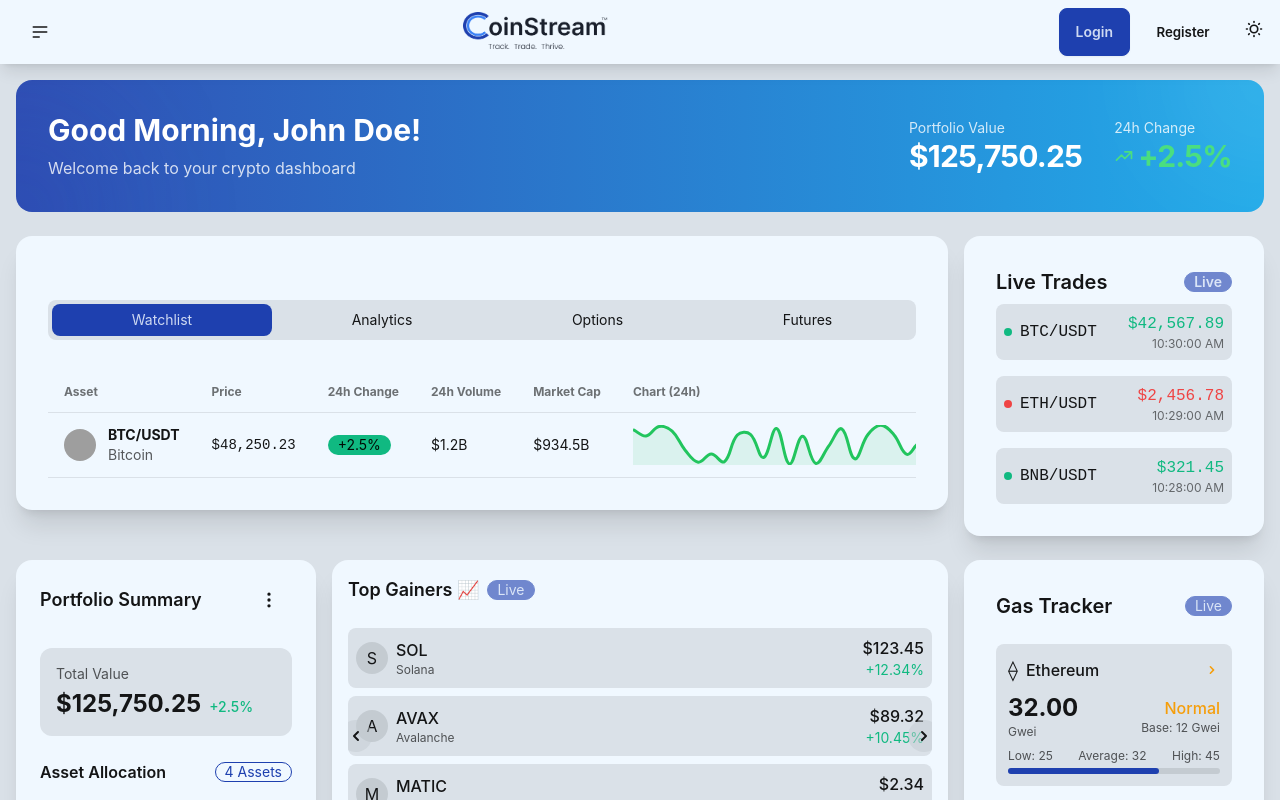
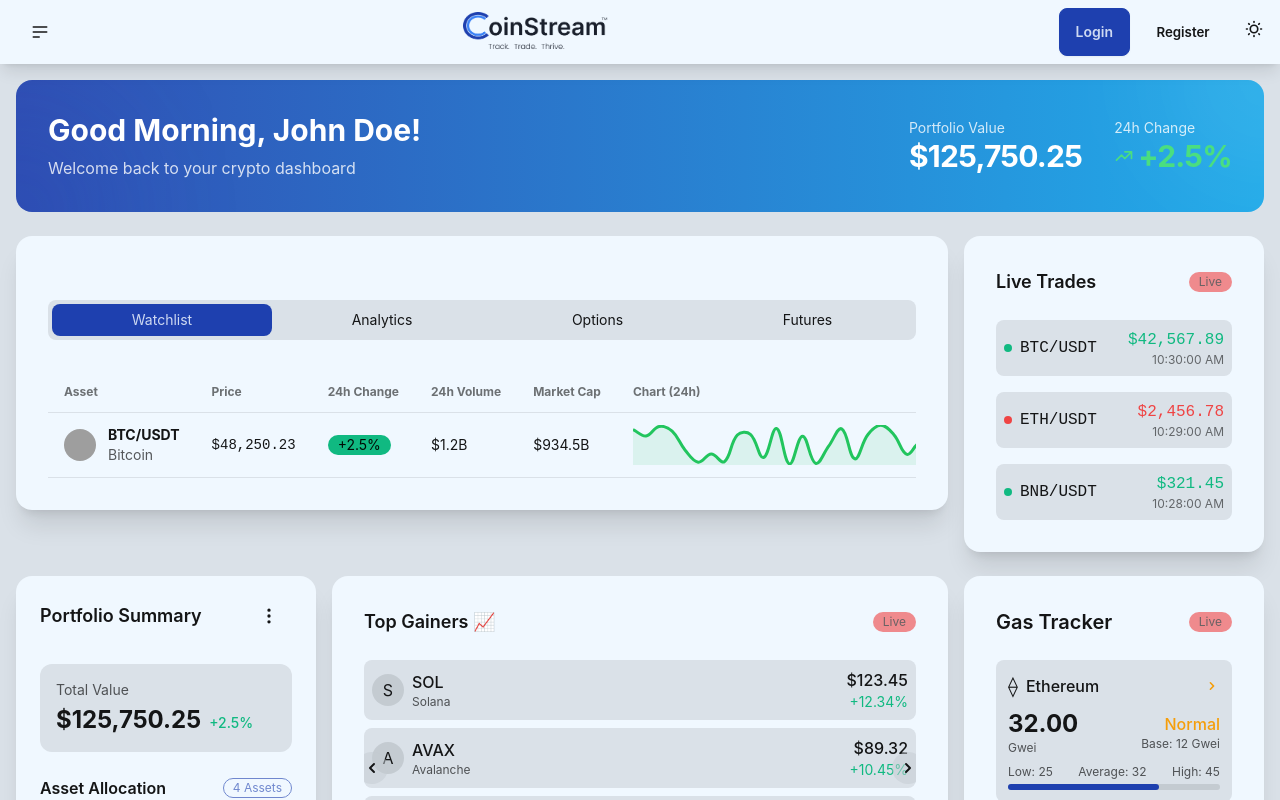
Before and after one commit to AnsHPaTeL2927/CryptoCurrencyFrontend, a React (Vite) app: page / in a window 1280 px wide. Shown: the top 800 px of the page. Built offline with nearby package versions, Linux system fonts and the light colour scheme; grey boxes are pictures that could not be loaded.

Commit message:
make common component of bedge and use it

```diff
--- /dev/null
+++ b/src/components/common/AnimatePulseBedge.jsx
@@ -0,0 +1,25 @@
+/* eslint-disable react/prop-types */
+const AnimatePulseBedge = ({ color = "primary", text = "Live", className = "" }) => {
+  const getColorClass = () => {
+    switch (color) {
+      case "success":
+        return "badge-success";
+      case "error":
+        return "badge-error";
+      case "warning":
+        return "badge-warning";
+      default:
+        return "badge-primary";
+    }
+  };
+
+  return (
+    <span
+      className={`badge ${getColorClass()} animate-pulse text-xs ${className}`}
+    >
+      {text}
+    </span>
+  );
+};
+
+export default AnimatePulseBedge;
--- a/src/components/dashboard/GasTracker.jsx
+++ b/src/components/dashboard/GasTracker.jsx
@@ -1,4 +1,5 @@
 import { useState, useEffect } from 'react';
+import AnimatePulseBedge from '../common/AnimatePulseBedge';
 
 const GasTracker = () => {
   const [networks, setNetworks] = useState([
@@ -94,7 +95,7 @@ const GasTracker = () => {
       <div className="card-body">
         <div className="flex justify-between items-center mb-4">
           <h2 className="card-title">Gas Tracker</h2>
-          <div className="badge badge-primary animate-pulse">Live</div>
+          <AnimatePulseBedge color='error'/>
         </div>
 
         <div className="space-y-4">
--- a/src/components/dashboard/LiveTradesFeed.jsx
+++ b/src/components/dashboard/LiveTradesFeed.jsx
@@ -1,10 +1,28 @@
-import { useState, useEffect } from 'react';
-
+import { useState, useEffect } from "react";
+import AnimatePulseBedge from "../common/AnimatePulseBedge";
 const LiveTradesFeed = () => {
   const [trades, setTrades] = useState([
-    { id: 1, pair: 'BTC/USDT', price: 42567.89, type: 'buy', time: '2024-02-12T10:30:00Z' },
-    { id: 2, pair: 'ETH/USDT', price: 2456.78, type: 'sell', time: '2024-02-12T10:29:00Z' },
-    { id: 3, pair: 'BNB/USDT', price: 321.45, type: 'buy', time: '2024-02-12T10:28:00Z' },
+    {
+      id: 1,
+      pair: "BTC/USDT",
+      price: 42567.89,
+      type: "buy",
+      time: "2024-02-12T10:30:00Z",
+    },
+    {
+      id: 2,
+      pair: "ETH/USDT",
+      price: 2456.78,
+      type: "sell",
+      time: "2024-02-12T10:29:00Z",
+    },
+    {
+      id: 3,
+      pair: "BNB/USDT",
+      price: 321.45,
+      type: "buy",
+      time: "2024-02-12T10:28:00Z",
+    },
   ]);
 
   useEffect(() => {
@@ -12,12 +30,14 @@ const LiveTradesFeed = () => {
     const interval = setInterval(() => {
       const newTrade = {
         id: Date.now(),
-        pair: ['BTC/USDT', 'ETH/USDT', 'BNB/USDT'][Math.floor(Math.random() * 3)],
+        pair: ["BTC/USDT", "ETH/USDT", "BNB/USDT"][
+          Math.floor(Math.random() * 3)
+        ],
         price: Math.random() * 50000,
-        type: Math.random() > 0.5 ? 'buy' : 'sell',
-        time: new Date().toISOString()
+        type: Math.random() > 0.5 ? "buy" : "sell",
+        time: new Date().toISOString(),
       };
-      setTrades(prev => [newTrade, ...prev.slice(0, 2)]);
+      setTrades((prev) => [newTrade, ...prev.slice(0, 2)]);
     }, 5000);
 
     return () => clearInterval(interval);
@@ -26,20 +46,35 @@ const LiveTradesFeed = () => {
   return (
     <div className="card bg-base-100 shadow-xl">
       <div className="card-body">
-        <h2 className="card-title flex justify-between">
-          Live Trades
-          <span className="badge badge-primary animate-pulse">Live</span>
-        </h2>
+        <div className="flex justify-between items-center mb-4">
+          <h2 className="card-title text-lg">Live Trades</h2>
+          <AnimatePulseBedge color="error" />
+        </div>
         <div className="space-y-4">
           {trades.map((trade) => (
-            <div key={trade.id} className="flex items-center justify-between p-2 bg-base-200 rounded-lg">
+            <div
+              key={trade.id}
+              className="flex items-center justify-between p-2 bg-base-200 rounded-lg"
+            >
               <div className="flex items-center gap-2">
-                <div className={`w-2 h-2 rounded-full ${trade.type === 'buy' ? 'bg-success' : 'bg-error'}`}></div>
+                <div
+                  className={`w-2 h-2 rounded-full ${
+                    trade.type === "buy" ? "bg-success" : "bg-error"
+                  }`}
+                ></div>
                 <span className="font-mono">{trade.pair}</span>
               </div>
               <div className="text-right">
-                <div className={`font-mono ${trade.type === 'buy' ? 'text-success' : 'text-error'}`}>
-                  ${trade.price.toLocaleString(undefined, { minimumFractionDigits: 2, maximumFractionDigits: 2 })}
+                <div
+                  className={`font-mono ${
+                    trade.type === "buy" ? "text-success" : "text-error"
+                  }`}
+                >
+                  $
+                  {trade.price.toLocaleString(undefined, {
+                    minimumFractionDigits: 2,
+                    maximumFractionDigits: 2,
+                  })}
                 </div>
                 <div className="text-xs opacity-60">
                   {new Date(trade.time).toLocaleTimeString()}
--- a/src/components/dashboard/MarketSentiment.jsx
+++ b/src/components/dashboard/MarketSentiment.jsx
@@ -1,5 +1,6 @@
 import { useState, useEffect } from 'react';
 import { motion } from 'framer-motion';
+import AnimatePulseBedge from '../common/AnimatePulseBedge';
 
 const MarketSentiment = () => {
   const [sentiment, setSentiment] = useState({
@@ -61,9 +62,7 @@ const MarketSentiment = () => {
         {/* Header with Overall Sentiment */}
         <div className="flex justify-between items-center mb-4">
           <h2 className="card-title text-lg">Market Sentiment</h2>
-          <div className="badge badge-primary gap-1">
-            Live
-          </div>
+          <AnimatePulseBedge color='error'/>
         </div>
 
         {/* Main Sentiment Gauge */}
--- a/src/components/dashboard/PortfolioSummary.jsx
+++ b/src/components/dashboard/PortfolioSummary.jsx
@@ -3,6 +3,7 @@
 import { motion } from "framer-motion";
 import { Doughnut } from "react-chartjs-2";
 import { Chart as ChartJS, ArcElement, Tooltip, Legend } from "chart.js";
+import AnimatePulseBedge from "../common/AnimatePulseBedge";
 
 ChartJS.register(ArcElement, Tooltip, Legend);
 
@@ -111,7 +112,7 @@ const PortfolioSummary = ({
           <div>
             <div className="flex items-center justify-between mb-4">
               <h3 className="font-semibold">Asset Allocation</h3>
-              <div className="badge badge-primary badge-outline">4 Assets</div>
+              <AnimatePulseBedge text="4 Assets" className="badge-outline"/>
             </div>
 
             <div className="relative">
--- a/src/components/dashboard/TopMovers.jsx
+++ b/src/components/dashboard/TopMovers.jsx
@@ -1,4 +1,5 @@
 import { useState, useEffect } from 'react';
+import AnimatePulseBedge from '../common/AnimatePulseBedge';
 
 const TopMovers = () => {
   const [currentSlide, setCurrentSlide] = useState(0);
@@ -47,15 +48,13 @@ const TopMovers = () => {
 
   return (
     <div className="card bg-base-100 shadow-xl">
-      <div className="card-body p-4">
+      <div className="card-body">
         {/* Dynamic Header */}
         <div className="flex justify-between items-center mb-4">
-          <div className="flex items-center gap-2">
             <h2 className="card-title text-lg">
               Top {movers[currentSlide].type === 'gainers' ? 'Gainers 📈' : 'Losers 📉'}
             </h2>
-            <div className="badge badge-primary animate-pulse">Live</div>
-          </div>
+            <AnimatePulseBedge color='error'/>
         </div>
 
         {/* Enhanced Carousel */}
```
